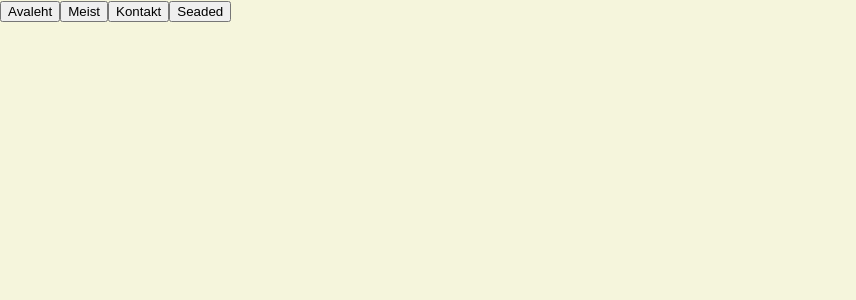
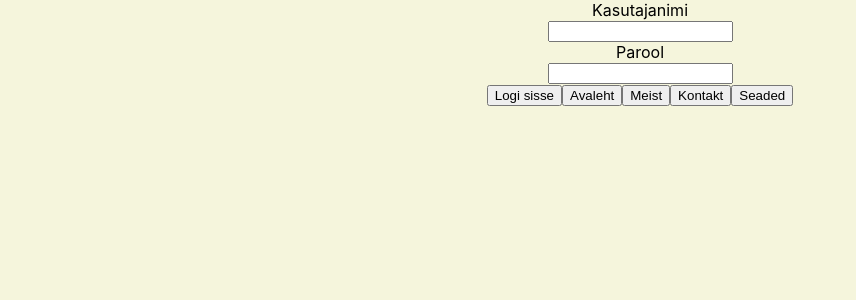
Before and after one commit to TruX87/Tarjet-Front-end-03.24, a React (Create React App) app in the folder kodutoo1/: page / in a window 1280 px wide. Shown: the top 300 px of the page, without its empty margins (0-856 px from the left). Built offline with nearby package versions, Linux system fonts and the light colour scheme.

Commit message:
kodutoo1-sisselogimise-kuva

```diff
--- a/kodutoo1/src/App.css
+++ b/kodutoo1/src/App.css
@@ -1,3 +1,7 @@
+.App {
+  text-align: center;
+}
+
 .nupp {
   color: rgb(161, 157, 157);
   background-color: rgb(58, 201, 58);
--- a/kodutoo1/src/App.js
+++ b/kodutoo1/src/App.js
@@ -4,11 +4,42 @@ import Avaleht from './pages/Avaleht';
 import Kontakt from './pages/Kontakt';
 import Meist from './pages/Meist';
 import Seaded from './pages/Seaded';
+import { useRef, useState } from 'react';
 
 function App() {
+  const [sisselogitud, muudaSisselogitud] = useState("ei");
+  const [sonum, muudaSonum] = useState("");
+  const KasutajaNimiRef = useRef();
+  const ParoolRef = useRef();
+
+  const logiSisse = () => {
+    if (ParoolRef.current.value === "123") {
+      muudaSisselogitud("jah");
+      muudaSonum(KasutajaNimiRef.current.value + ", Oled sisselogitud");
+    } else {
+      muudaSonum("Vale parool");
+    }
+  }
+
+  const logiValja = () => {
+    muudaSisselogitud("ei");
+    muudaSonum("Oled edukalt väljalogitud")
+  }
+
   return (
     <div className="App">
-      <Link to="avaleht">
+      <div>{sonum}</div>
+      { sisselogitud === "ei" && <div>
+        <label>Kasutajanimi</label><br />
+        <input ref={KasutajaNimiRef} type="text" /><br />
+        <label>Parool</label><br />
+        <input ref={ParoolRef} type="password" /><br />
+    </div>}
+
+      { sisselogitud === "ei" && <button onClick={logiSisse}>Logi sisse</button>}
+      { sisselogitud === "jah" && <button onClick={logiValja}>Logi välja</button>}
+
+      <Link to="/">
         <button>Avaleht</button>
       </Link>
 
```
